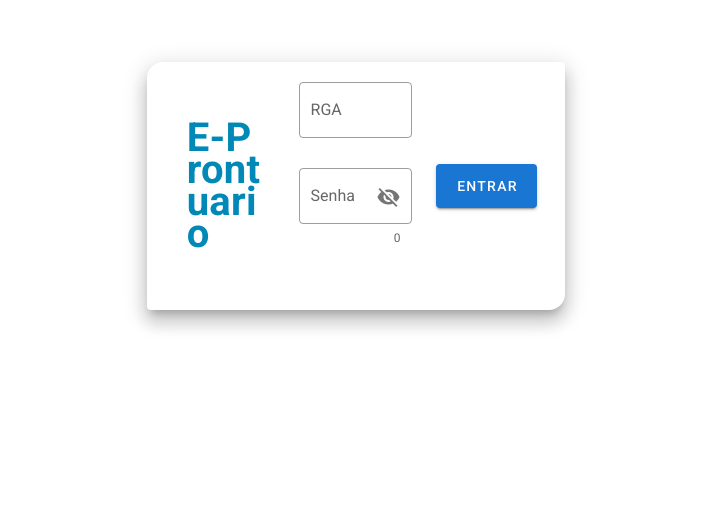
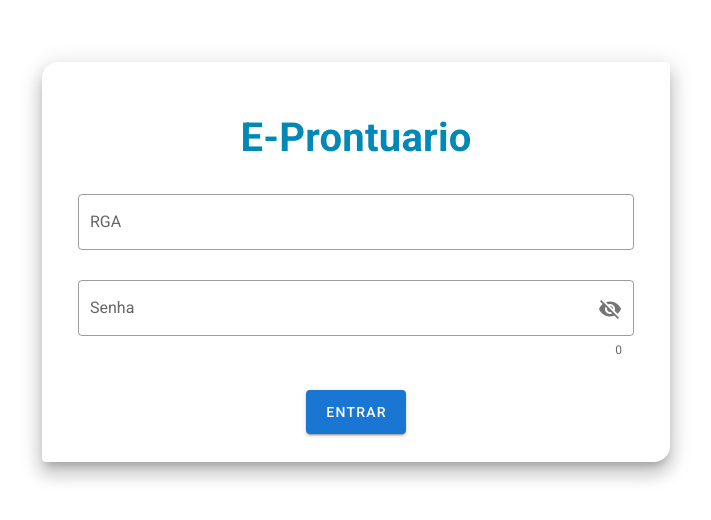
Before and after one commit to ygorazambuja/e-prontuario-app, a Vue app: page / in a window 1280 px wide. Shown: the part 200-720 px from the top of the page, without its empty margins (284-995 px from the left). Built offline with nearby package versions, Linux system fonts and the light colour scheme.

Commit message:
corrigindo bug de flexbox

```diff
--- a/src/views/LoginPage.vue
+++ b/src/views/LoginPage.vue
@@ -3,8 +3,8 @@
     <v-container fluid>
       <logo />
       <v-layout align-center justify-center>
-        <v-flex xs12 sm8 md4>
-          <v-card class="login-title elevation-12 pa-5" shaped>
+        <v-flex xs12 sm8 md6>
+          <v-card class="login-title elevation-12 pa-5 flex-column" shaped>
             <v-card-title class="pa-5 mx-auto">
               <h1 class="pt-5 pb-5">E-Prontuario</h1>
             </v-card-title>
```
